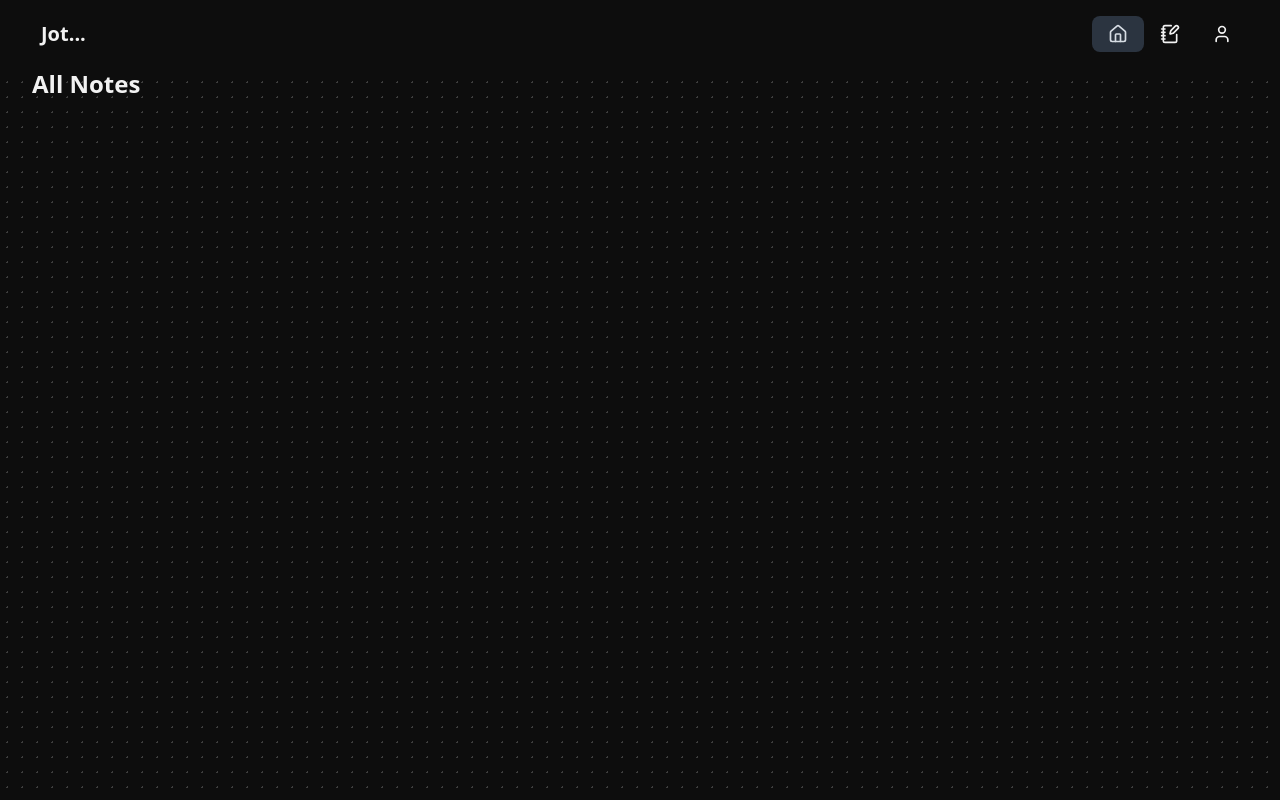
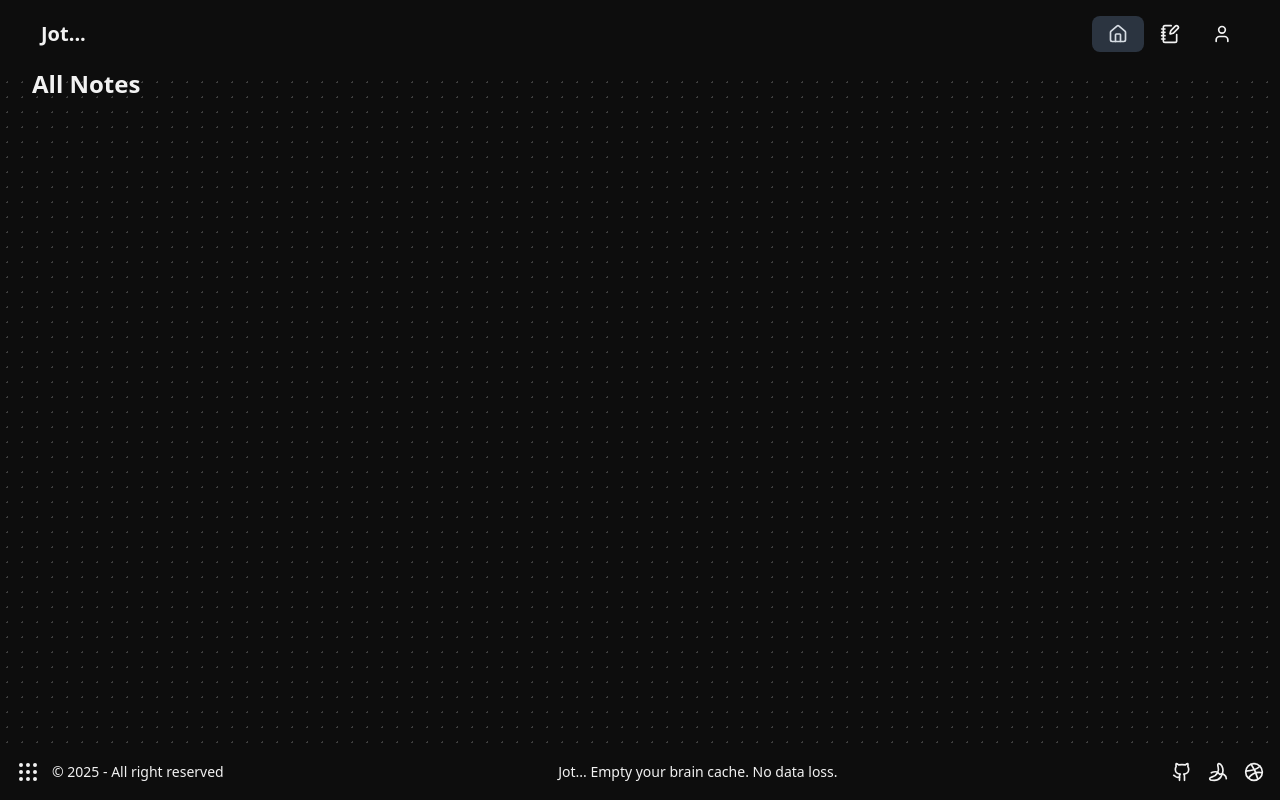
Before and after one commit to TheRealAniko/jot, a React (Vite) app: page / in a window 1280 px wide. Built offline with nearby package versions, Linux system fonts and the light colour scheme.

Commit message:
footer added

```diff
--- a/src/components/Footer.jsx
+++ b/src/components/Footer.jsx
@@ -0,0 +1,31 @@
+import { Grip, Github, Banana, Dribbble } from "lucide-react";
+
+function Footer() {
+    return (
+        <footer className="footer bg-background text-text p-4">
+            <div className="container mx-auto flex flex-col md:flex-row justify-between items-center space-y-4 md:space-y-0">
+                {/* Logo & Copyright */}
+                <div className="flex items-center space-x-3">
+                    <Grip />
+                    <p className="text-center md:text-left">
+                        © {new Date().getFullYear()} - All right reserved
+                    </p>
+                </div>
+
+                {/* Slogan */}
+                <div className="text-center">
+                    <p>Jot... Empty your brain cache. No data loss.</p>
+                </div>
+
+                {/* Social Icons */}
+                <div className="flex space-x-4 items-center">
+                    <Github className="h-5 w-5 hover:text-primary transition" />
+                    <Banana className="h-5 w-5 hover:text-yellow-500 transition" />
+                    <Dribbble className="h-5 w-5 hover:text-pink-500 transition" />
+                </div>
+            </div>
+        </footer>
+    );
+}
+
+export default Footer;
--- a/src/layout/MainLayout.jsx
+++ b/src/layout/MainLayout.jsx
@@ -1,16 +1,19 @@
 import Navbar from "../components/Navbar";
+import Footer from "../components/Footer";
 import { Outlet } from "react-router";
 
 function MainLayout() {
     return (
-        <div className="bg-dotted min-h-screen">
+        <div className="bg-dotted min-h-screen flex flex-col">
             <header className="sticky top-0 z-50">
                 <Navbar />
             </header>
-            <main className="container mx-auto px-4 text-text">
+            <main className="flex-grow container  mx-auto px-4 text-text">
                 <Outlet />
             </main>
-            <footer>{/* <Footer /> */}</footer>
+            <footer>
+                <Footer />
+            </footer>
         </div>
     );
 }
--- a/src/pages/NotePage.jsx
+++ /dev/null
@@ -1,5 +0,0 @@
-function NotePage() {
-    return <>NotePage</>;
-}
-
-export default NotePage;
```
